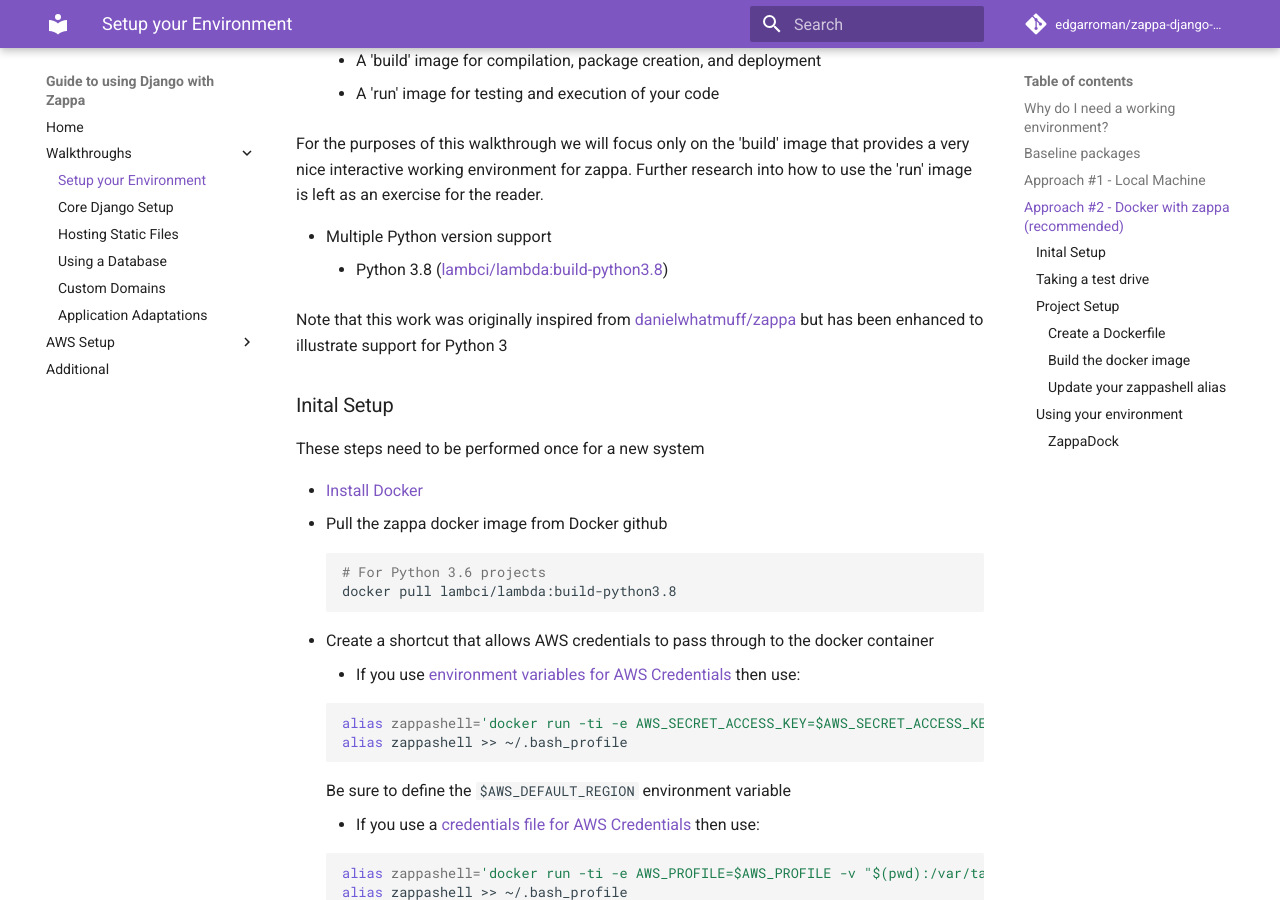
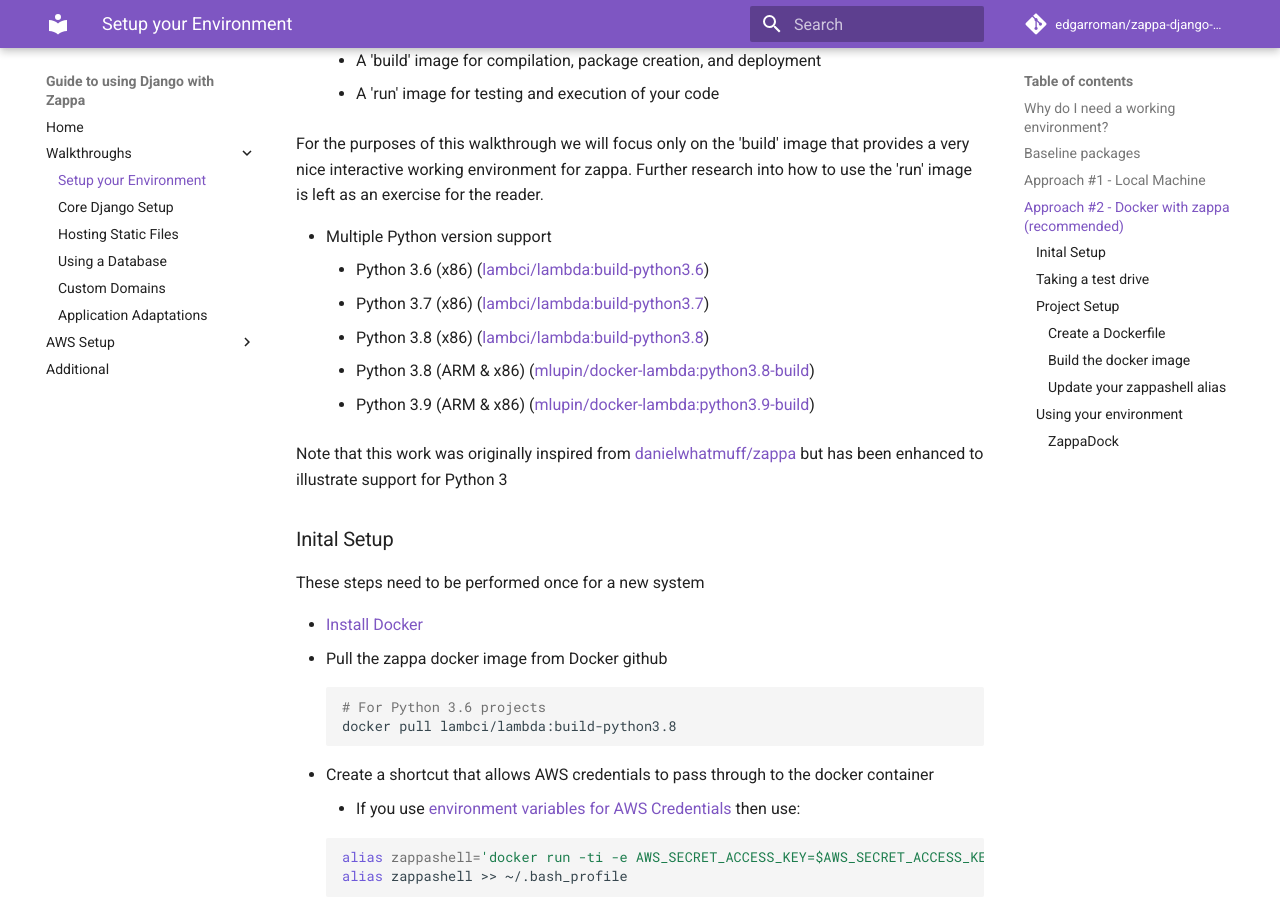
Before and after one commit to edgarroman/zappa-django-guide, an MkDocs documentation site: the page built from docs/setup.md, in a window 1280 px wide and 900 px high, scrolled down 1871 px. Built offline with MkDocs 1.6.1 and Material for MkDocs 9.7.7, drawn with Linux system fonts in a browser that asks for light colours; comment, search, counter and statistics services are not loaded.

Commit message:
Add more python lambda docker images

```diff
--- a/docs/setup.md
+++ b/docs/setup.md
@@ -62,7 +62,11 @@
 For the purposes of this walkthrough we will focus only on the 'build' image that provides a very nice interactive working environment for zappa. Further research into how to use the 'run' image is left as an exercise for the reader.
 
 -   Multiple Python version support
-    -   Python 3.8 ([lambci/lambda:build-python3.8](https://hub.docker.com/r/lambci/lambda/tags/))
+    -   Python 3.6  (x86) ([lambci/lambda:build-python3.6](https://hub.docker.com/r/lambci/lambda/tags/))
+    -   Python 3.7 (x86) ([lambci/lambda:build-python3.7](https://hub.docker.com/r/lambci/lambda/tags/))
+    -   Python 3.8 (x86) ([lambci/lambda:build-python3.8](https://hub.docker.com/r/lambci/lambda/tags/))
+    -   Python 3.8 (ARM & x86) ([mlupin/docker-lambda:python3.8-build](https://hub.docker.com/r/mlupin/docker-lambda/tags))
+    -   Python 3.9 (ARM & x86) ([mlupin/docker-lambda:python3.9-build](https://hub.docker.com/r/mlupin/docker-lambda/tags))
 
 Note that this work was originally inspired from [danielwhatmuff/zappa](https://github.com/danielwhatmuff/zappa) but has been enhanced to illustrate support for Python 3
 
```
